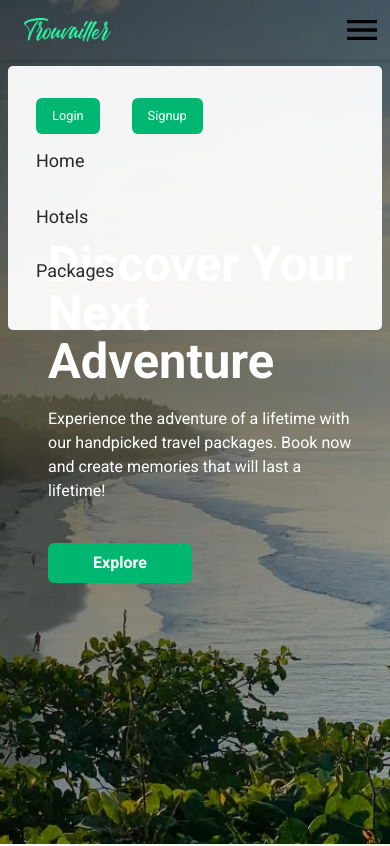
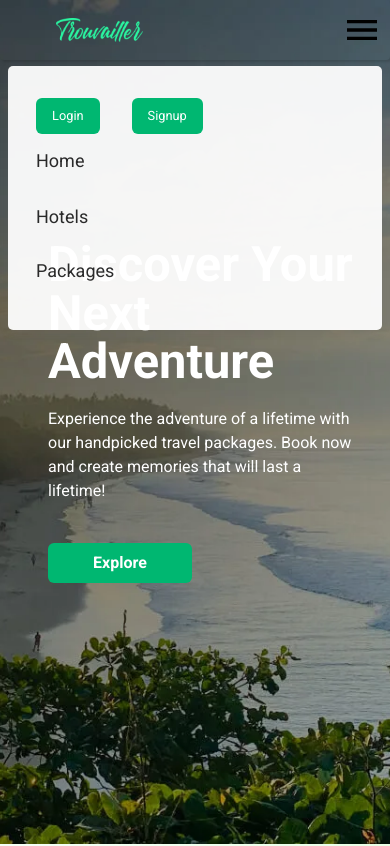
Before and after one commit to jaisonjoshi/trouvaillerdeployed, a React (Create React App) app in the folder client/: page / in a window 390 px wide. Shown: the top 846 px of the page. Built offline with nearby package versions, Linux system fonts and the light colour scheme; no server answers.

Commit message:
Corrected margin of logo in mobile screen

```diff
--- a/client/src/Pages/components/navbar/navbar.jsx
+++ b/client/src/Pages/components/navbar/navbar.jsx
@@ -131,7 +131,7 @@ fluid={true} rounded={true}
 <Navbar.Brand>
   <Link to="/">
 <img src={require('../../Assets/TrouvaillerGreen .png')}
-                className="mr-3 ml-4 sm:ml-12 h-6 sm:h-9    lg:ml-16 2xl:ml-36 "
+                className="mr-3 ml-12 sm:ml-12 h-6 sm:h-9 lg:ml-16 2xl:ml-36 "
                 alt="Trouvailler Logo"
             />
 </Link>
```
